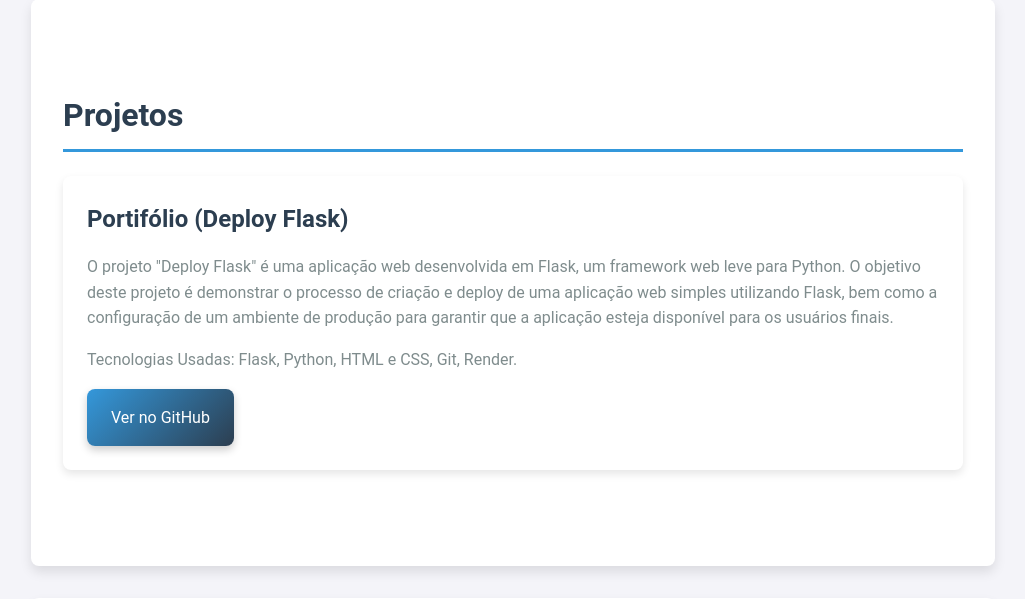
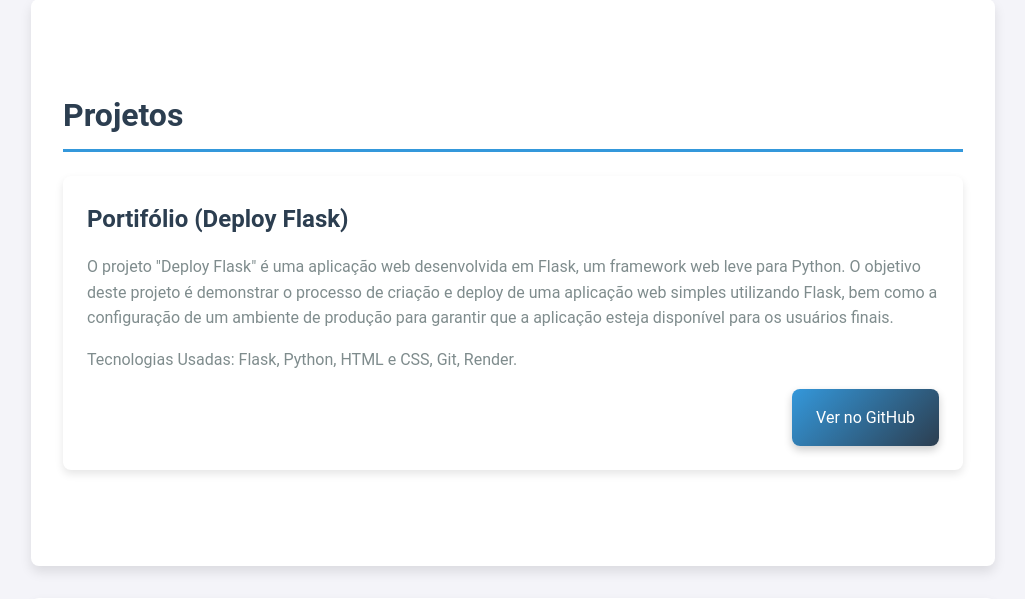
Before and after one commit to GuilhermeGustavoWeber/portfolio_V2, a Flask app: page / in a window 1280 px wide. Shown: the part 554-1153 px from the top of the page, without its empty margins (127-1152 px from the left). Run offline with Flask 3, Linux system fonts and the light colour scheme.

Commit message:
Update styles.css

```diff
--- a/static/css/styles.css
+++ b/static/css/styles.css
@@ -110,6 +110,11 @@ section h2 {
     transform: translateY(-5px);
     box-shadow: 0 6px 14px rgba(0, 0, 0, 0.15);
 }
+.link-container {
+    display: flex;
+    justify-content: flex-end; /* Alinha o link à direita */
+    margin-top: 1rem;
+}
 
 .project-link {
     display: inline-block;
@@ -129,7 +134,7 @@ section h2 {
     background: linear-gradient(135deg, #2c3e50, #3498db);
     transform: translateY(-2px);
     box-shadow: 0 6px 12px rgba(0, 0, 0, 0.3);
-    color: #ecf0f1; /* Alterar a cor do texto para um tom mais claro no hover */
+    color: #ecf0f1;
 }
 
 .project-link:focus {
```
